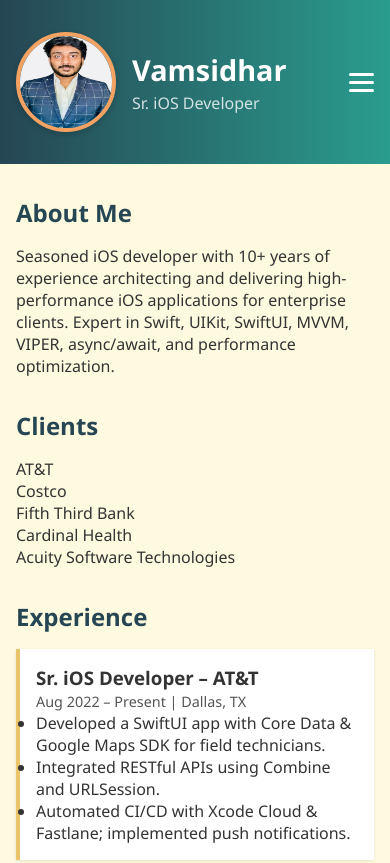
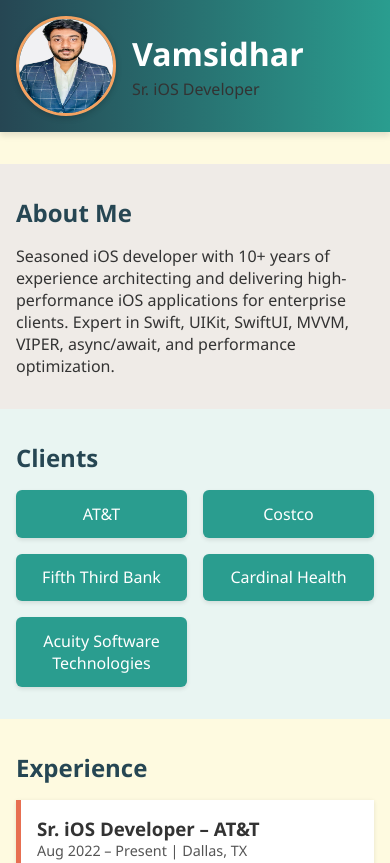
Before and after one commit to vamsidharApps/Portfolio, a plain HTML site: page index.html in a window 390 px wide. Shown: the top 863 px of the page. Drawn offline with Linux system fonts and the light colour scheme.

Commit message:
Update style.css

```diff
--- a/style.css
+++ b/style.css
@@ -1,192 +1,68 @@
 :root {
   --primary-color: #264653;
   --secondary-color: #2a9d8f;
-  --accent-color: #e9c46a;
+  --accent-color: #e76f51;
   --highlight-color: #f4a261;
   --bg-light: #fefae0;
   --text-dark: #333;
   --card-bg: #ffffff;
+  --accent-bg: #efebe7;
+  --accent-light-bg: #e9f5f2;
 }
 
-* {
-  margin: 0;
-  padding: 0;
-  box-sizing: border-box;
-}
-
-body {
-  font-family: "Segoe UI", Tahoma, Geneva, Verdana, sans-serif;
-  color: var(--text-dark);
-  background: var(--bg-light);
-  scroll-behavior: smooth;
-}
-
-.container {
-  display: flex;
-  align-items: center;
-  justify-content: space-between;
-  max-width: 1000px;
-  margin: auto;
-  padding: 1rem;
-}
+* { margin: 0; padding: 0; box-sizing: border-box; }
+body { font-family: "Segoe UI", Tahoma, Geneva, Verdana, sans-serif; color: var(--text-dark); background: var(--bg-light); scroll-behavior: smooth; }
 
 header {
   background: linear-gradient(90deg, var(--primary-color), var(--secondary-color));
-  padding: 1rem 0;
-  position: sticky;
-  top: 0;
-  z-index: 100;
+  padding: 1rem 0; position: sticky; top: 0; z-index: 100; box-shadow: 0 4px 6px rgba(0,0,0,0.1); animation: fadeIn 1s;
 }
+.container { display: flex; align-items: center; justify-content: space-between; max-width: 1000px; margin: auto; padding: 0 1rem; }
+.profile-pic { width: 100px; height: 100px; border-radius: 50%; border: 3px solid var(--highlight-color); box-shadow: 0 2px 6px rgba(0,0,0,0.2); }
+.headline { margin-left: 1rem; flex-grow: 1; }
+.logo { font-size: 2rem; color: #fff; animation: slideIn 0.8s; }
+.subtitle { color: #fffcc; margin-top: 0.2rem; }
+nav ul { list-style: none; display: flex; gap: 1.5rem; }
+nav a { text-decoration: none; color: #fff; position: relative; }
+nav a::after { content: ''; display: block; height: 2px; background: var(--highlight-color); width: 0; transition: width 0.3s; position: absolute; bottom: -4px; left: 0; }
+nav a:hover::after { width: 100%; }
+.nav-toggle { display: none; }
+main { max-width: 800px; margin: 2rem auto; }
 
-.profile-pic {
-  width: 100px;
-  height: 100px;
-  border-radius: 50%;
-  border: 4px solid var(--highlight-color);
-  box-shadow: 0 2px 6px rgba(0,0,0,0.2);
+.section { padding: 2rem 1rem; animation: fadeIn 1s; }
+.section-accent { background: var(--accent-bg); }
+.section-accent-light { background: var(--accent-light-bg); }
+
+.inner { max-width: 700px; margin: auto; }
+
+.section h2 { color: var(--primary-color); margin-bottom: 1rem; }
+
+.clients-grid {
+  display: grid; grid-template-columns: repeat(auto-fit, minmax(120px, 1fr)); gap: 1rem;
 }
+.client-badge {
+  background: var(--secondary-color); color: #fff; padding: 0.8rem; text-align: center; border-radius: 6px; font-weight: 500; box-shadow: 0 2px 4px rgba(0,0,0,0.1); transition: transform 0.3s;
+}
+.client-badge:hover { transform: translateY(-3px); }
 
-.headline {
-  margin-left: 1rem;
-  flex-grow: 1;
+.cards-container { display: grid; gap: 1.5rem; }
+.card {
+  background: var(--card-bg); padding: 1rem; box-shadow: 0 1px 4px rgba(0,0,0,0.1); border-left: 5px solid var(--accent-color); transition: transform 0.2s, border-color 0.3s;
 }
+.card:hover { transform: translateY(-5px); border-left-color: var(--highlight-color); }
+.date { font-size: 0.9rem; color: #555; margin-bottom: 0.5rem; display: block; }
 
-.logo {
-  font-size: 1.8rem;
-  color: #ffffff;
-}
+.skills-grid { display: grid; grid-template-columns: repeat(auto-fit, minmax(100px, 1fr)); gap: 0.5rem; }
+.skills-grid span { background: var(--secondary-color); color: #fff; padding: 0.5rem; text-align: center; border-radius: 20px; transition: transform 0.3s; }
+.skills-grid span:hover { transform: scale(1.1); }
 
-.subtitle {
-  color: #ffffffcc;
-  margin-top: 0.2rem;
-}
+footer { text-align: center; padding: 1rem; background: var(--card-bg); box-shadow: 0 -2px 4px rgba(0,0,0,0.1); }
 
-nav ul {
-  list-style: none;
-  display: flex;
-  gap: 1.5rem;
-}
-
-nav a {
-  text-decoration: none;
-  color: #ffffff;
-  position: relative;
-}
-nav a::after {
-  content: '';
-  display: block;
-  height: 2px;
-  background: var(--highlight-color);
-  width: 0;
-  transition: width 0.3s;
-  position: absolute;
-  bottom: -4px;
-  left: 0;
-}
-nav a:hover::after {
-  width: 100%;
-}
-
-.nav-toggle {
-  background: none;
-  border: none;
-  cursor: pointer;
-  display: none;
-  margin-left: auto;
-}
-
-.hamburger,
-.hamburger::before,
-.hamburger::after {
-  width: 25px;
-  height: 3px;
-  background: #ffffff;
-  display: block;
-  transition: all 0.3s ease;
-  border-radius: 2px;
-}
-.hamburger::before,
-.hamburger::after {
-  content: '';
-  position: relative;
-}
-.hamburger::before { top: -8px; }
-.hamburger::after { top: 5px; }
-
-main {
-  max-width: 800px;
-  margin: auto;
-  padding: 2rem 1rem;
-}
-
-.section {
-  margin-bottom: 2rem;
-}
-
-.section h2 {
-  color: var(--primary-color);
-  margin-bottom: 1rem;
-}
-
-.card {
-  background: var(--card-bg);
-  padding: 1rem;
-  margin-bottom: 1rem;
-  box-shadow: 0 1px 3px rgba(0,0,0,0.1);
-  transition: transform 0.2s, border-left 0.3s;
-  border-left: 4px solid var(--accent-color);
-}
-.card:hover {
-  transform: translateY(-5px);
-  border-left-color: var(--highlight-color);
-}
-
-.date {
-  font-size: 0.9rem;
-  color: #555;
-}
-
-.skills-grid {
-  display: grid;
-  grid-template-columns: repeat(auto-fit, minmax(120px, 1fr));
-  gap: 0.5rem;
-}
-.skills-grid span {
-  background: var(--secondary-color);
-  padding: 0.5rem;
-  text-align: center;
-  border-radius: 4px;
-  color: #fff;
-  box-shadow: 0 1px 2px rgba(0,0,0,0.1);
-  transition: background 0.3s;
-}
-.skills-grid span:hover {
-  background: var(--highlight-color);
-}
-
-footer {
-  text-align: center;
-  padding: 1rem;
-  background: var(--card-bg);
-  font-size: 0.9rem;
-  box-shadow: 0 -1px 3px rgba(0,0,0,0.1);
-}
+@keyframes fadeIn { from { opacity: 0; } to { opacity: 1; } }
+@keyframes slideIn { from { transform: translateX(-20px); } to { transform: translateX(0); } }
 
 @media (max-width: 768px) {
-  nav ul {
-    flex-direction: column;
-    background: var(--primary-color);
-    position: absolute;
-    top: 70px;
-    right: 0;
-    width: 200px;
-    transform: translateX(100%);
-    transition: transform 0.3s;
-  }
-  .nav-open nav ul {
-    transform: translateX(0);
-  }
-  .nav-toggle {
-    display: block;
-  }
+  nav ul { flex-direction: column; background: var(--primary-color); position: absolute; top: 70px; right: 0; width: 200px; transform: translateX(100%); transition: transform 0.3s; }
+  .nav-open nav ul { transform: translateX(0); }
+  .nav-toggle { display: block; margin-left: auto; background: none; border: none; cursor: pointer; }
 }
```
